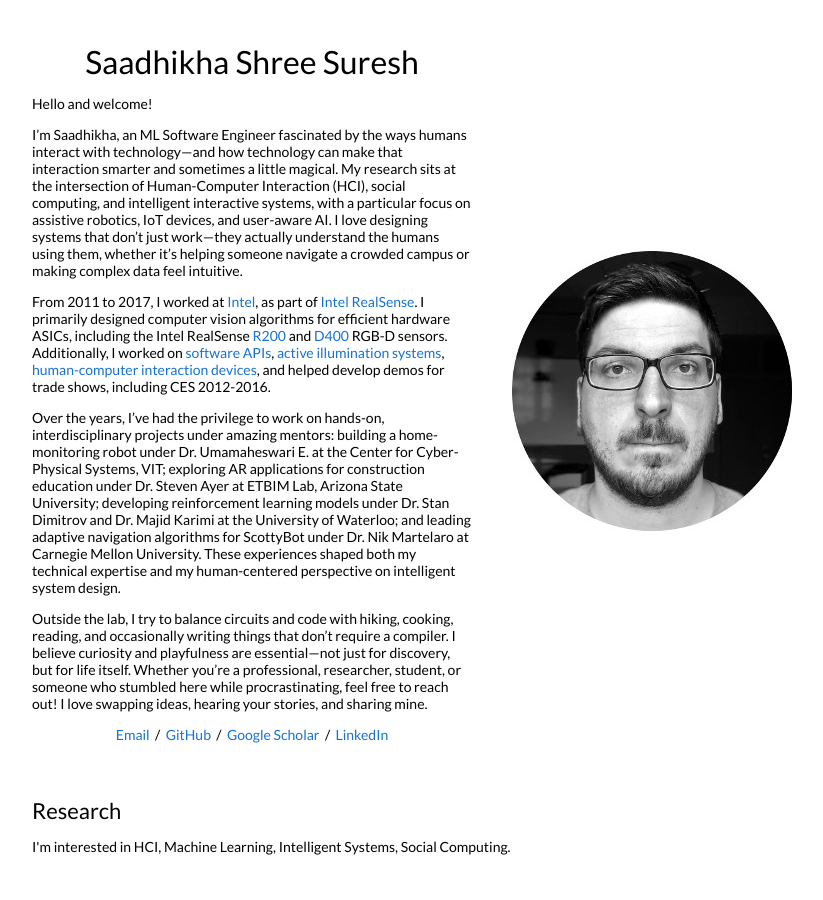
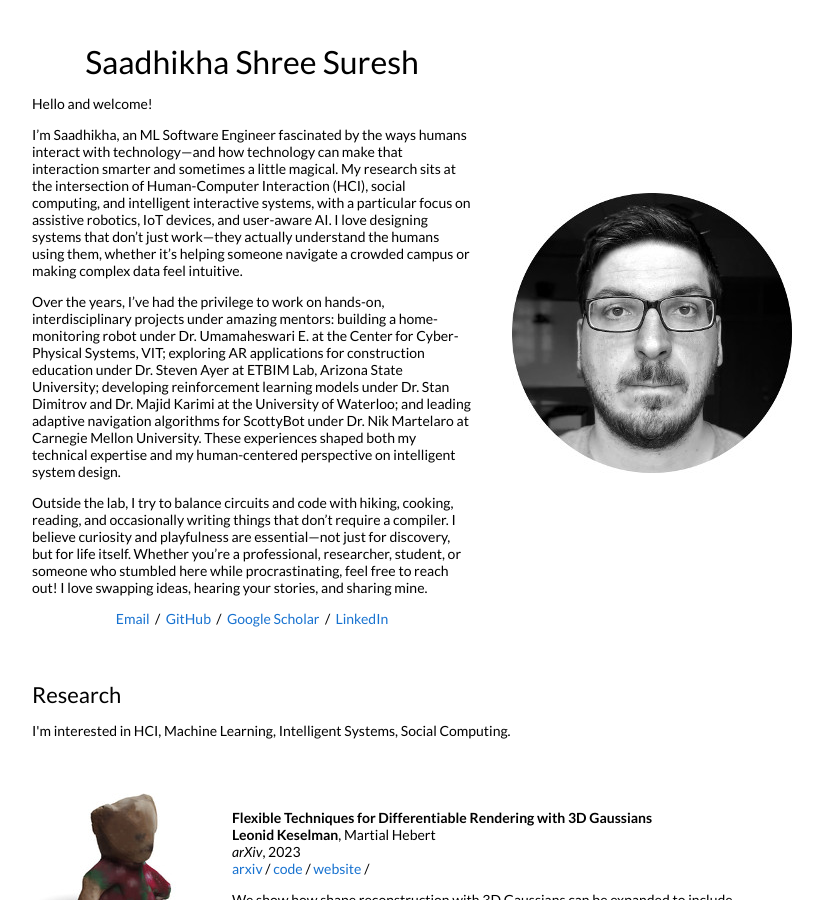
Before and after one commit to saadhikha/saadhikha.github.io, a Jekyll site: the page built from _posts/2023-08-28-3dgaussians.markdown, in a window 1280 px wide and 900 px high. Shown: the whole window, without its empty margins (228-1051 px from the left). Built offline with Jekyll 4.4.1, drawn with Linux system fonts in a browser that asks for light colours.

Commit message:
Update default.html

```diff
--- a/_layouts/default.html
+++ b/_layouts/default.html
@@ -36,9 +36,6 @@
               </h1>
               <p>Hello and welcome!</p>
               <p>I’m Saadhikha, an ML Software Engineer fascinated by the ways humans interact with technology—and how technology can make that interaction smarter and sometimes a little magical. My research sits at the intersection of Human-Computer Interaction (HCI), social computing, and intelligent interactive systems, with a particular focus on assistive robotics, IoT devices, and user-aware AI. I love designing systems that don’t just work—they actually understand the humans using them, whether it’s helping someone navigate a crowded campus or making complex data feel intuitive.
-              </p>
-              <p>
-                From 2011 to 2017, I worked at <a href="https://www.intel.com">Intel</a>, as part of <a href="https://www.intelrealsense.com/">Intel RealSense</a>. I primarily designed computer vision algorithms for efficient hardware ASICs, including the Intel RealSense <a href="https://software.intel.com/en-us/articles/realsense-r200-camera">R200</a> and <a href="https://software.intel.com/en-us/realsense/d400">D400</a> RGB-D sensors. Additionally, I worked on <a href="https://github.com/IntelRealSense/librealsense">software APIs</a>, <a href="https://patents.google.com/patent/US9992474B2">active illumination systems</a>, <a href="https://patents.google.com/patent/US9304597">human-computer interaction devices</a>, and helped develop demos for trade shows, including CES 2012-2016.
               </p>
               <p>
 Over the years, I’ve had the privilege to work on hands-on, interdisciplinary projects under amazing mentors: building a home-monitoring robot under Dr. Umamaheswari E. at the Center for Cyber-Physical Systems, VIT; exploring AR applications for construction education under Dr. Steven Ayer at ETBIM Lab, Arizona State University; developing reinforcement learning models under Dr. Stan Dimitrov and Dr. Majid Karimi at the University of Waterloo; and leading adaptive navigation algorithms for ScottyBot under Dr. Nik Martelaro at Carnegie Mellon University. These experiences shaped both my technical expertise and my human-centered perspective on intelligent system design.               </p>
```
